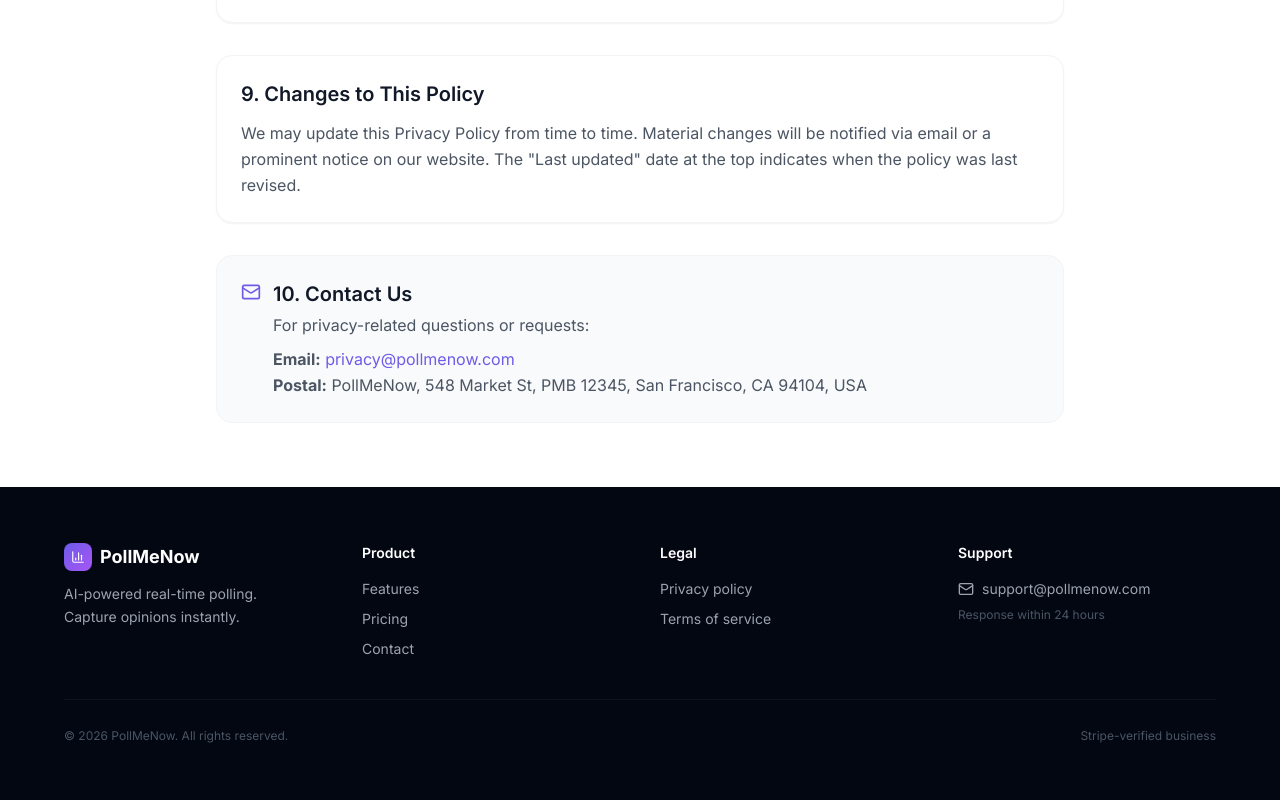
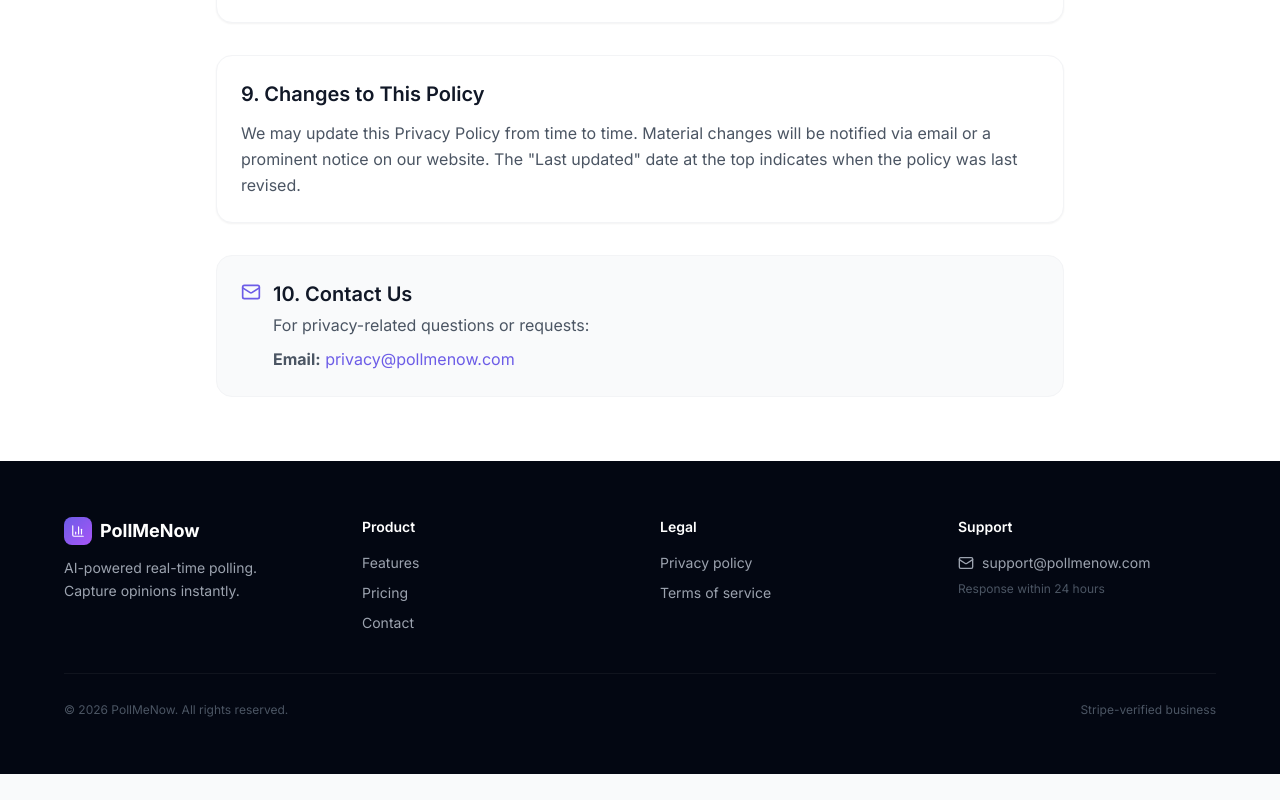
Before and after one commit to aliraza1155/pollmenow-web, a React (Vite) app: page /privacy in a window 1280 px wide. Shown: the part 2327-3127 px from the top of the page. After the commit the page ends 3101 px from the top, so only its background shows below. Built offline with nearby package versions, Linux system fonts and the light colour scheme.

Commit message:
Address Changes

```diff
--- a/src/pages/ContactPage.jsx
+++ b/src/pages/ContactPage.jsx
@@ -101,7 +101,7 @@ export default function ContactPage() {
               </div>
               <div>
                 <h3 className="font-semibold text-gray-900 mb-1">Office (remote-first)</h3>
-                <p className="text-sm text-gray-500">548 Market St, PMB 12345<br />San Francisco, CA 94104<br />USA</p>
+
                 <p className="text-xs text-gray-400 mt-2">No walk-in support – please email us first.</p>
               </div>
             </div>
--- a/src/pages/PrivacyPolicy.jsx
+++ b/src/pages/PrivacyPolicy.jsx
@@ -117,7 +117,7 @@ export default function PrivacyPolicy() {
               <h2 className="text-xl font-semibold text-gray-900 mb-1">10. Contact Us</h2>
               <p>For privacy-related questions or requests:</p>
               <p className="mt-2"><strong>Email:</strong> <a href="mailto:privacy@pollmenow.com" className="text-primary hover:underline">privacy@pollmenow.com</a></p>
-              <p><strong>Postal:</strong> PollMeNow, 548 Market St, PMB 12345, San Francisco, CA 94104, USA</p>
+
             </div>
           </div>
         </section>
--- a/src/pages/TermsOfService.jsx
+++ b/src/pages/TermsOfService.jsx
@@ -97,7 +97,7 @@ export default function TermsOfService() {
               <h2 className="text-xl font-semibold text-gray-900 mb-1">11. Contact Information</h2>
               <p>For legal notices or questions about these Terms:</p>
               <p className="mt-2"><strong>Email:</strong> <a href="mailto:legal@pollmenow.com" className="text-primary hover:underline">legal@pollmenow.com</a></p>
-              <p><strong>Postal:</strong> PollMeNow, 548 Market St, PMB 12345, San Francisco, CA 94104, USA</p>
+
             </div>
           </div>
         </section>
```
